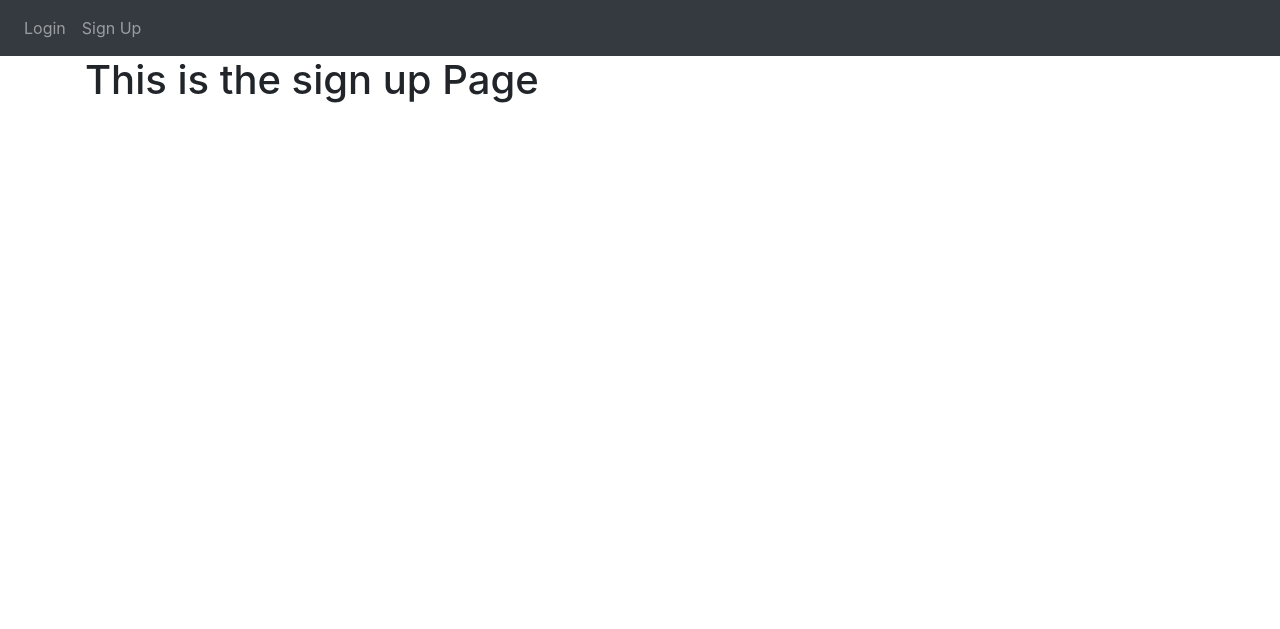
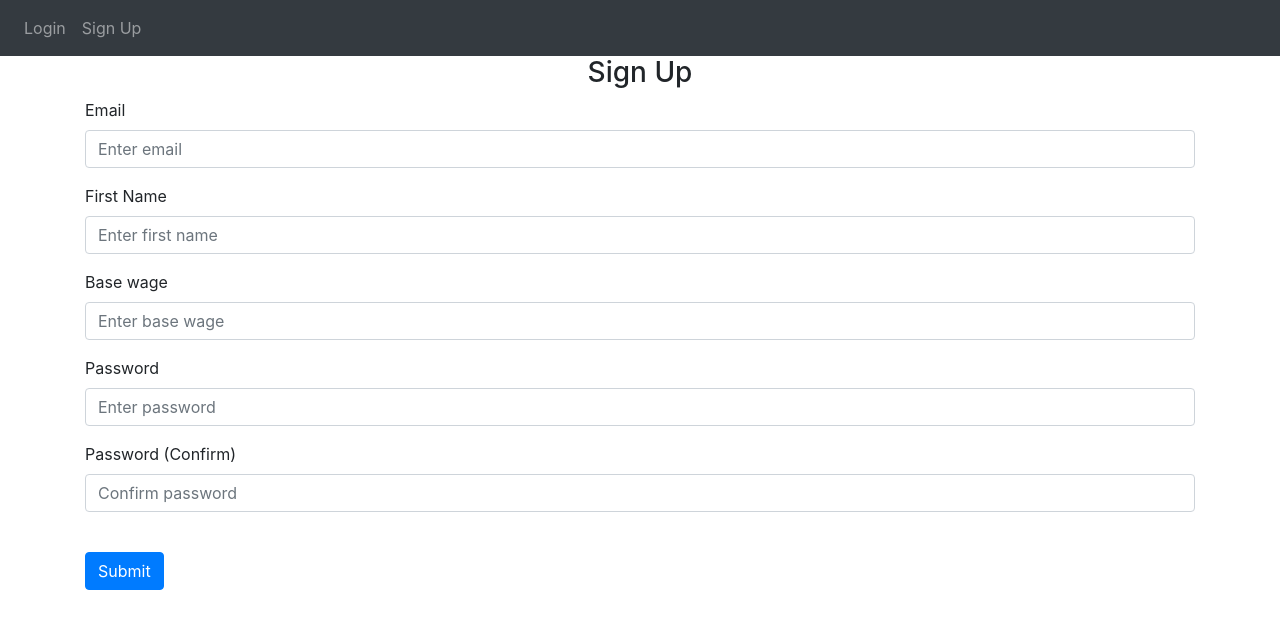
Before and after one commit to ilaiazulay/Nahal-Kofer, a Flask app: page /sign-up in a window 1280 px wide. Shown: the top 629 px of the page. Run offline with Flask 3, Linux system fonts and the light colour scheme; parts of the project's set-up code (start-up, migrations or seed data) failed here and were passed over; some libraries are stand-ins or nearby versions.

Commit message:
update templates

```diff
--- a/website/templates/home.html
+++ b/website/templates/home.html
@@ -1,4 +1,3 @@
-{% extends "base.html" %} {$ block title %}Changed{ %endblock% }
+{% extends "base.html" %} {$ block title %}Home{ %endblock% }
 {% block content %}
-<h1>This is the Home Page</h1>
 {% endblock %}
--- a/website/templates/sign_up.html
+++ b/website/templates/sign_up.html
@@ -1,4 +1,28 @@
 {% extends "base.html" %} {$ block title %}Sign Up{ %endblock% }
 {% block content %}
-<h1>This is the sign up Page</h1>
+<form method="POST">
+    <h3 align="center">Sign Up</h3>
+    <div class="form-group">
+        <label for="email">Email</label>
+        <input type="email" class="form-control" id="email" name="email" placeholder="Enter email"/>
+    </div>
+    <div class="form-group">
+        <label for="firstName">First Name</label>
+        <input type="text" class="form-control" id="firstname" name="firstname" placeholder="Enter first name"/>
+    </div>
+    <div class="form-group">
+        <label for="base_wage">Base wage</label>
+        <input type="number" class="form-control" id="base_wage" name="base_wage" min="30" placeholder="Enter base wage"/>
+    </div>
+    <div class="form-group">
+        <label for="password1">Password</label>
+        <input type="password" class="form-control" id="password1" name="password1" placeholder="Enter password"/>
+    </div>
+    <div class="form-group">
+        <label for="password2">Password (Confirm)</label>
+        <input type="password" class="form-control" id="password2" name="password2" placeholder="Confirm password"/>
+    </div>
+    <br />
+    <button type="submit" class="btn btn-primary">Submit</button>
+</form>
 {% endblock %}
```
Also changed, not shown: website/templates/login.html (+13 -1 lines).
